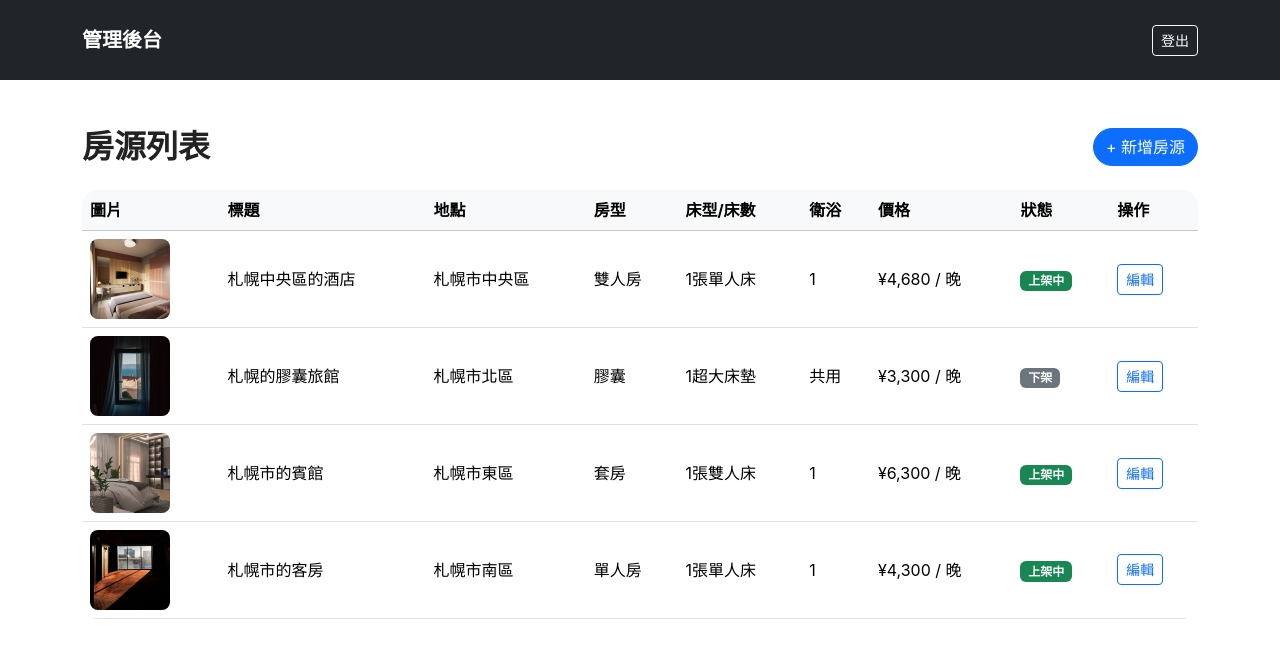
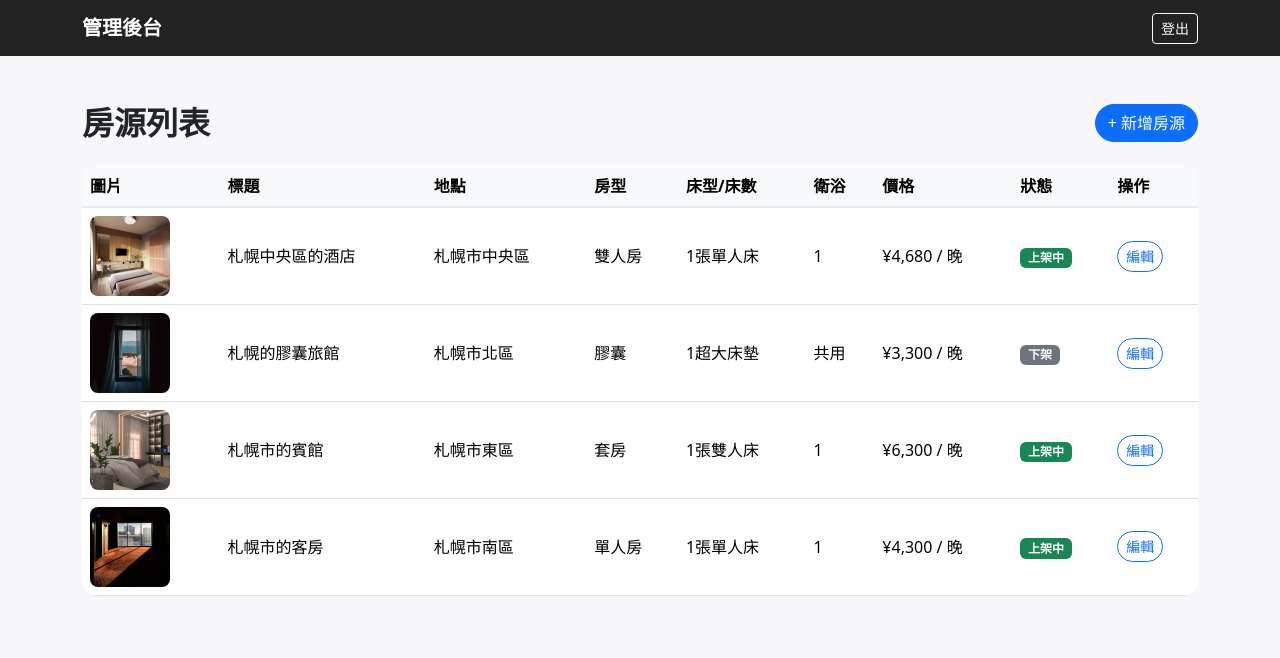
Before and after one commit to tom19960222/booking-page, a website: page admin-list.html in a window 1280 px wide. Drawn offline with nearby package versions, Linux system fonts and the light colour scheme.

Commit message:
分離後台 CSS

```diff
--- a/admin-list.html
+++ b/admin-list.html
@@ -5,7 +5,7 @@
     <meta name="viewport" content="width=device-width, initial-scale=1.0">
     <title>房源管理列表</title>
     <link href="https://cdnjs.cloudflare.com/ajax/libs/bootstrap/5.3.3/css/bootstrap.css" rel="stylesheet">
-    <link rel="stylesheet" href="css/style.css">
+    <link rel="stylesheet" href="css/admin.css">
 </head>
 <body>
     <!-- 管理後台導覽列 -->
--- /dev/null
+++ b/css/admin.css
@@ -0,0 +1,69 @@
+/* 管理後台專用 CSS */
+
+body {
+    background: #f7f7f9;
+}
+
+.navbar-dark {
+    background: #222 !important;
+}
+
+.card {
+    border-radius: 1rem;
+    box-shadow: 0 2px 8px rgba(0,0,0,0.04);
+}
+
+.table {
+    border-radius: 1rem;
+    overflow: hidden;
+    background: #fff;
+}
+
+.table thead th {
+    background: #f8f9fa;
+    font-weight: 600;
+    border-bottom: 2px solid #e9ecef;
+}
+
+.table td, .table th {
+    vertical-align: middle;
+}
+
+.btn-primary, .btn-outline-primary {
+    border-radius: 2rem;
+}
+
+.btn-outline-primary {
+    color: #0d6efd;
+    border-color: #0d6efd;
+}
+
+.btn-outline-primary:hover {
+    background: #0d6efd;
+    color: #fff;
+}
+
+.form-control, .form-select {
+    border-radius: 0.5rem;
+}
+
+.form-label {
+    font-weight: 600;
+}
+
+.badge.bg-success {
+    background: #198754 !important;
+}
+
+.badge.bg-secondary {
+    background: #6c757d !important;
+}
+
+@media (max-width: 576px) {
+    .card {
+        padding: 1rem !important;
+    }
+    .table td, .table th {
+        font-size: 0.95rem;
+    }
+}
```
Also changed, not shown: admin-edit.html (+1 -1 lines).
